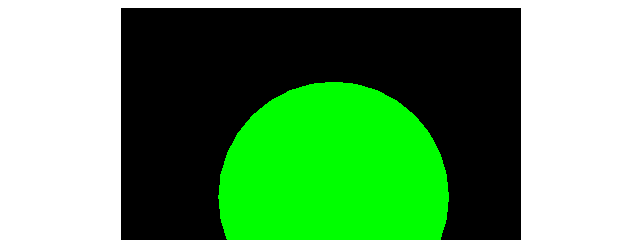
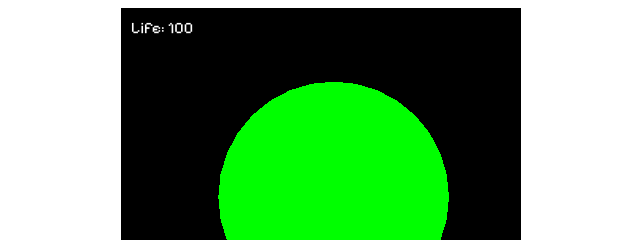
Before and after one commit to KennethLG/Nebula-js, a website built with Vite: page index.html in a window 1280 px wide. Shown: the top 240 px of the page, 319-959 px from the left. Built offline with nearby package versions, Linux system fonts and the light colour scheme.

Commit message:
Add GUI overlay to display player's life and adjust overlay to renderer size

```diff
--- a/index.html
+++ b/index.html
@@ -4,6 +4,13 @@
     <meta charset="UTF-8" />
     <meta name="viewport" content="width=device-width, initial-scale=1.0" />
     <title>Nebula GX</title>
+
+    <link rel="preconnect" href="https://fonts.googleapis.com" />
+    <link rel="preconnect" href="https://fonts.gstatic.com" crossorigin />
+    <link
+      href="https://fonts.googleapis.com/css2?family=Pixelify+Sans:wght@400..700&display=swap"
+      rel="stylesheet"
+    />
   </head>
   <body>
     <script type="module" src="src/main.ts"></script>
--- a/src/main.ts
+++ b/src/main.ts
@@ -6,6 +6,7 @@ import type IScene from './entities/IScene'
 import GameScene from './scenes/GameScene'
 import CameraController from './systems/CameraController'
 import GameParams from './systems/GameParams'
+import GUI from './systems/GUI'
 
 class Main {
   private readonly sceneManager: SceneManager
@@ -28,6 +29,12 @@ class Main {
 
     this.renderer.domElement.style.margin = 'auto'
 
+    const gui = new GUI(this.renderer)
+    window.addEventListener('resize', () => {
+      this.renderer.setSize(window.innerWidth, window.innerHeight)
+      gui.adjustToRenderer(this.renderer)
+    })
+
     this.currentScene.init()
     this.animate()
     this.sceneManager.animate()
--- a/src/scenes/GameScene.ts
+++ b/src/scenes/GameScene.ts
@@ -44,13 +44,15 @@ export default class GameScene extends IScene {
     )
     this.sceneManager.add(player)
     this.player = player
+    // this.gui = new GUI()
   }
 
   update (): void {
     this.levelGenerator.update()
     this.updateCamera()
-    this.checkGameEnd()
+
     if (this.player != null) {
+      this.checkGameEnd(this.player)
       this.teleportPlayer(this.player)
     }
   }
@@ -63,8 +65,11 @@ export default class GameScene extends IScene {
     this.cameraController.follow = desiredPlayer.body.position
   }
 
-  private checkGameEnd (): void {
-
+  private checkGameEnd (player: Player): void {
+    const { position: { y: cameraY }, bottom } = this.cameraController.camera
+    if (player.body.position.y < (cameraY - bottom)) {
+      this.gameParams.end()
+    }
   }
 
   private teleportPlayer (player: Player): void {
--- /dev/null
+++ b/src/systems/GUI.ts
@@ -0,0 +1,43 @@
+import type * as THREE from 'three'
+
+export default class GUI {
+  private readonly overlay: HTMLElement
+
+  constructor (renderer: THREE.WebGLRenderer) {
+    this.overlay = document.createElement('div')
+    this.overlay.style.position = 'absolute'
+    const canvas = renderer.domElement
+    const rect = canvas.getBoundingClientRect()
+
+    this.overlay.style.top = `${rect.top}px`
+    this.overlay.style.left = `${rect.left}px`
+    this.overlay.style.width = `${canvas.clientWidth}px`
+    this.overlay.style.height = `${canvas.clientHeight}px`
+    this.overlay.style.pointerEvents = 'none'
+
+    document.body.appendChild(this.overlay)
+
+    this.createText('Life: 100', { top: '10px', left: '10px' })
+  }
+
+  private createText (text: string, position: { top: string, left: string }): void {
+    const textElement = document.createElement('div')
+    textElement.style.position = 'absolute'
+    textElement.style.top = position.top
+    textElement.style.left = position.left
+    textElement.style.color = 'white'
+    textElement.style.fontFamily = '"Pixelify Sans", sans-serif'
+    textElement.textContent = text
+    this.overlay.appendChild(textElement)
+  }
+
+  public adjustToRenderer (renderer: THREE.WebGLRenderer): void {
+    const canvas = renderer.domElement
+    const rect = canvas.getBoundingClientRect()
+
+    this.overlay.style.top = `${rect.top}px`
+    this.overlay.style.left = `${rect.left}px`
+    this.overlay.style.width = `${canvas.clientWidth}px`
+    this.overlay.style.height = `${canvas.clientHeight}px`
+  }
+}
--- a/src/systems/GameParams.ts
+++ b/src/systems/GameParams.ts
@@ -1,14 +1,18 @@
 import * as THREE from 'three'
 
 export default class GameParams {
-  clock: THREE.Clock
+  readonly clock: THREE.Clock
   gameOver = false
-  roomWidth = 400
-  roomHeight = 600
-  screenWidth = window.innerWidth
-  screenHeight = window.innerHeight
+  readonly roomWidth = 400
+  readonly roomHeight = 600
+  readonly screenWidth = window.innerWidth
+  readonly screenHeight = window.innerHeight
 
   constructor () {
     this.clock = new THREE.Clock()
   }
+
+  end (): void {
+    this.gameOver = true
+  }
 }
```
